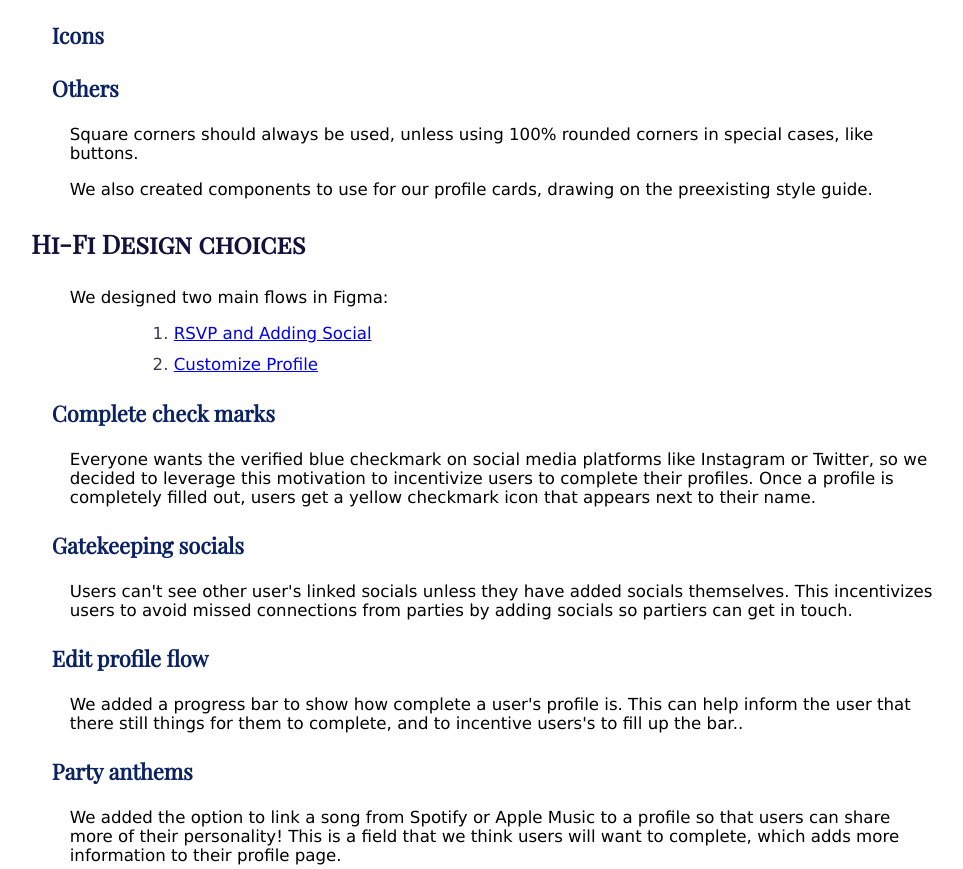
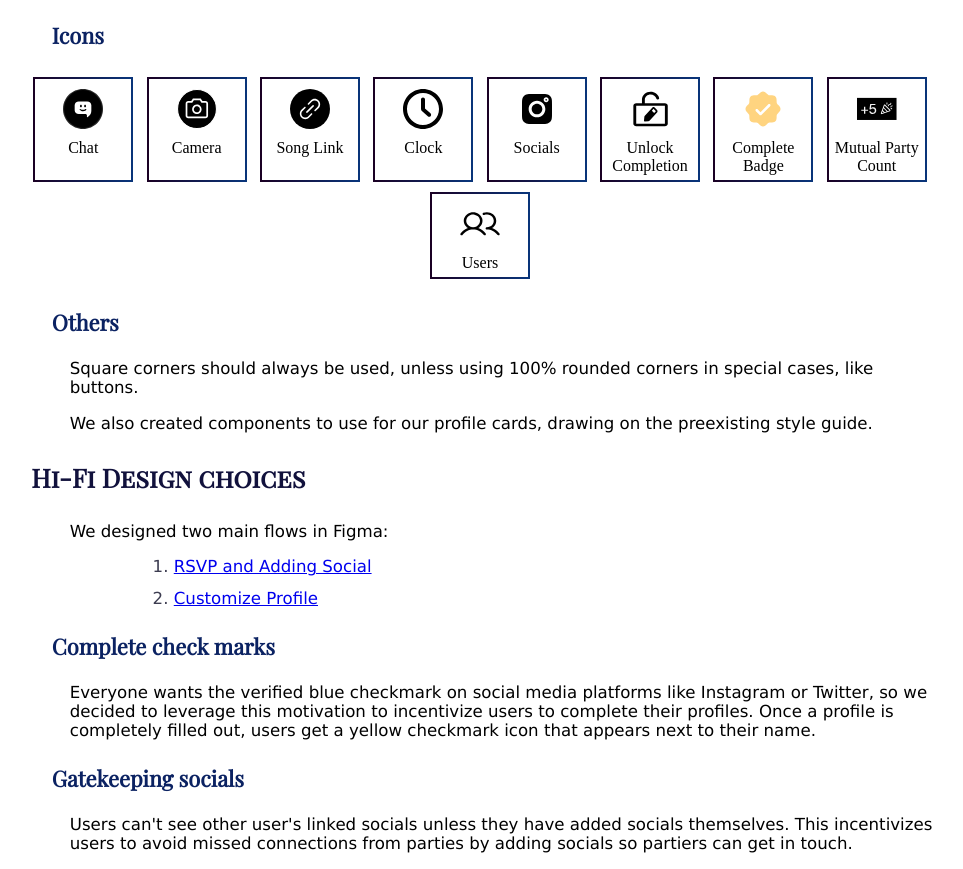
Before and after one commit to sitapawar/iterative_handin, a plain HTML site: page index.html in a window 1280 px wide. Shown: the part 3330-4199 px from the top of the page, without its empty margins (160-1123 px from the left). Drawn offline with nearby package versions, Linux system fonts and the light colour scheme.

Commit message:
feat: icons

```diff
--- a/index.html
+++ b/index.html
@@ -232,9 +232,54 @@
 
 
 <h3>Icons</h3>
-<p>
+<div class="icon-section">
+  <div class="icon-item">
 
-</p>
+      <img class="icon" src="assets/icons/Chat.svg" alt="Camera Icon">
+      <figcaption>Chat</figcaption>
+  </div>
+
+  <div class="icon-item">
+    <img class="icon" src="assets/icons/Camera Icon.svg" alt="Camera Icon">
+    <figcaption>Camera</figcaption>
+  </div>
+
+  <div class="icon-item">
+    <img class="icon" src="assets/icons/Link.svg" alt="Camera Icon">
+    <figcaption>Song Link</figcaption>
+  </div>
+
+  <div class="icon-item">
+    <img class="icon" src="assets/icons/Clock.svg" alt="Camera Icon">
+    <figcaption>Clock</figcaption>
+  </div>
+
+  <div class="icon-item">
+    <img class="icon" src="assets/icons/Instagram.svg" alt="Camera Icon">
+    <figcaption>Socials</figcaption>
+  </div>
+
+  <div class="icon-item">
+    <img class="icon" src="assets/icons/PencilUnlock.svg" alt="Camera Icon">
+    <figcaption>Unlock Completion</figcaption>
+  </div>
+
+  <div class="icon-item">
+    <img class="icon" src="assets/icons/CompleteBadge.svg" alt="Camera Icon">
+    <figcaption>Complete Badge</figcaption>
+  </div>
+
+  <div class="icon-item">
+    <img class="icon" src="assets/icons/PartyCount.svg" alt="Camera Icon">
+    <figcaption>Mutual Party Count</figcaption>
+  </div>
+
+  <div class="icon-item">
+    <img class="icon" src="assets/icons/Users.svg" alt="Camera Icon">
+    <figcaption>Users</figcaption>
+  </div>
+
+</div>
 
 <h3>Others</h3>
 <p>Square corners should always be used, unless using 100% rounded corners in special cases, like buttons.</p>
--- a/styles.css
+++ b/styles.css
@@ -321,6 +321,42 @@ table {
   padding-left: 70px; /* to line up with h3 above */
 }
 
+/* icons */
+.icon-section{
+  display:flex;
+  justify-content: space-evenly;
+  align-content: center;
+  flex-wrap: wrap;
+  flex-wrap: wrap;
+}
+.icon-item{
+  display: flex;
+  flex-direction: column;
+  align-items: center;
+  justify-content: flex-start;
+  gap: 10px;
+
+  border-width: 2px;
+  border-style: solid;
+  border-image: linear-gradient(90deg, rgba(26, 0, 36, 1) 0%, rgba(9, 52, 121, 1) 97%);
+  border-image-slice: 1;
+
+  width: 100px;
+  height: auto;
+
+  margin:5px;
+}
+figcaption{
+  text-align: center;
+  margin-bottom: 5px;
+}
+.icon{
+  width: 40px;
+  height: auto;
+  aspect-ratio: 1/1;
+  margin-top: 10px;
+}
+
   @keyframes fade {
     from {opacity: .4}
     to {opacity: 1}
```
Also changed, not shown: assets/icons/Camera Icon.svg (added), assets/icons/Chat.svg (added), assets/icons/Clock.svg (added), assets/icons/CompleteBadge.svg (added), assets/icons/Instagram.svg (added), assets/icons/Link.svg (added), assets/icons/PartyCount.svg (added), assets/icons/PencilUnlock.svg (added), assets/icons/Users.svg (added).
